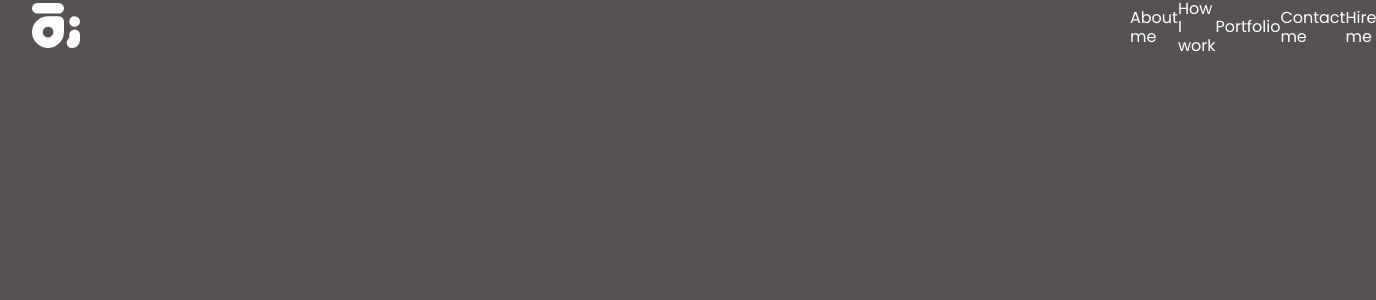
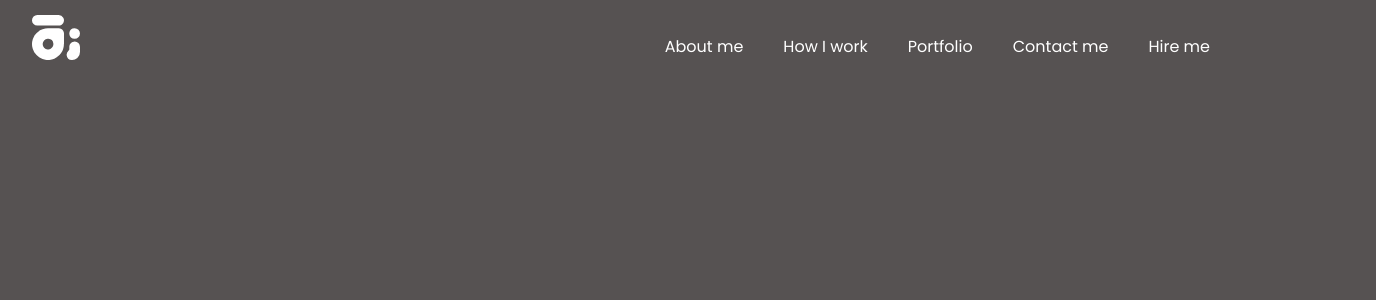
Before and after one commit to cynepton/portfolio-web-frontend, a React (Create React App) app: page / in a window 1280 px wide. Shown: the top 300 px of the page, 1376 px wide, since content can reach past the window. Built offline with nearby package versions, Linux system fonts and the light colour scheme.

Commit message:
feat: update header styling

```diff
--- a/src/components/header/styles/headerStyles.js
+++ b/src/components/header/styles/headerStyles.js
@@ -1,11 +1,18 @@
 import styled from 'styled-components/macro';
+import {
+    brandColorPrimary,
+    brandColorText
+} from './../../../constants/styleConstants';
 
 export const Background = styled.header`
     display: flex;
     flex-direction: row;
     align-items: center;
     padding: 16px 50px 16px 32px;
-    height: 55px;
+    height: 80px;
+    width: 100%;
+    position: fixed;
+    overflow: hidden;
 `;
 
 export const Logo = styled.img`
@@ -22,13 +29,23 @@ export const Navigation = styled.div`
     display: flex;
     flex-direction: row;
     align-items: center;
-    width: 100px;
     height: 100%;
 `;
 
-export const NavItem = styled.div``;
+export const NavItem = styled.a`
+    display: flex;
+    align-items: center;
+    white-space: nowrap;
+    padding: 20px 20px 5px 20px;
+    text-decoration: none;
+    color: ${brandColorText};
+
+    &:hover {
+        color: ${brandColorPrimary};
+    }
+`;
 
 export const Spacer = styled.div`
-    width: 100%;
-    height: 100%;
+    flex-basis: 100%;
+    height: 40px;
 `;
```
